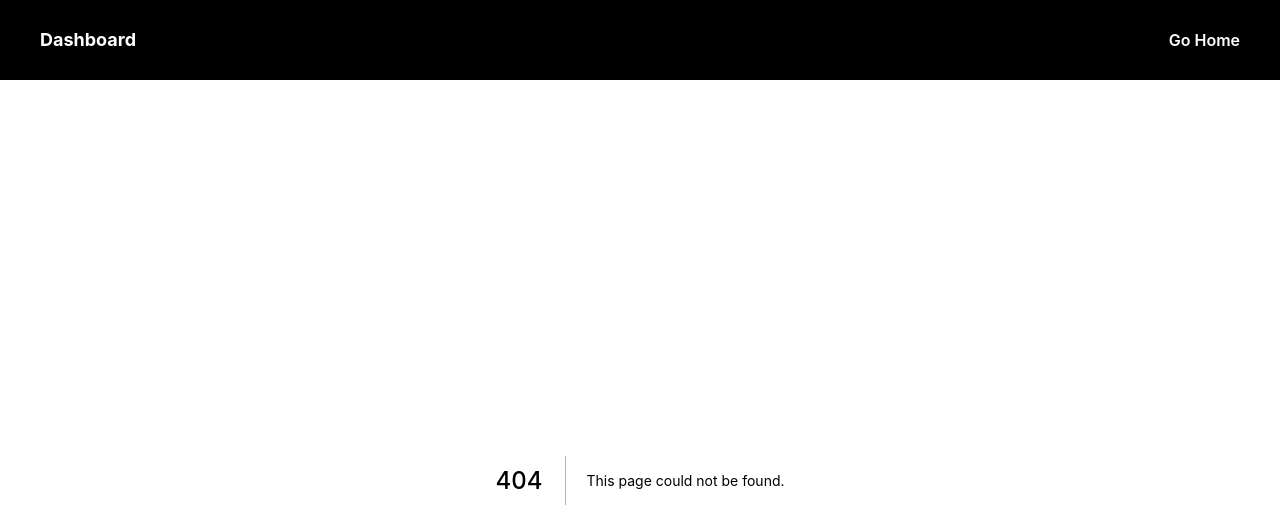
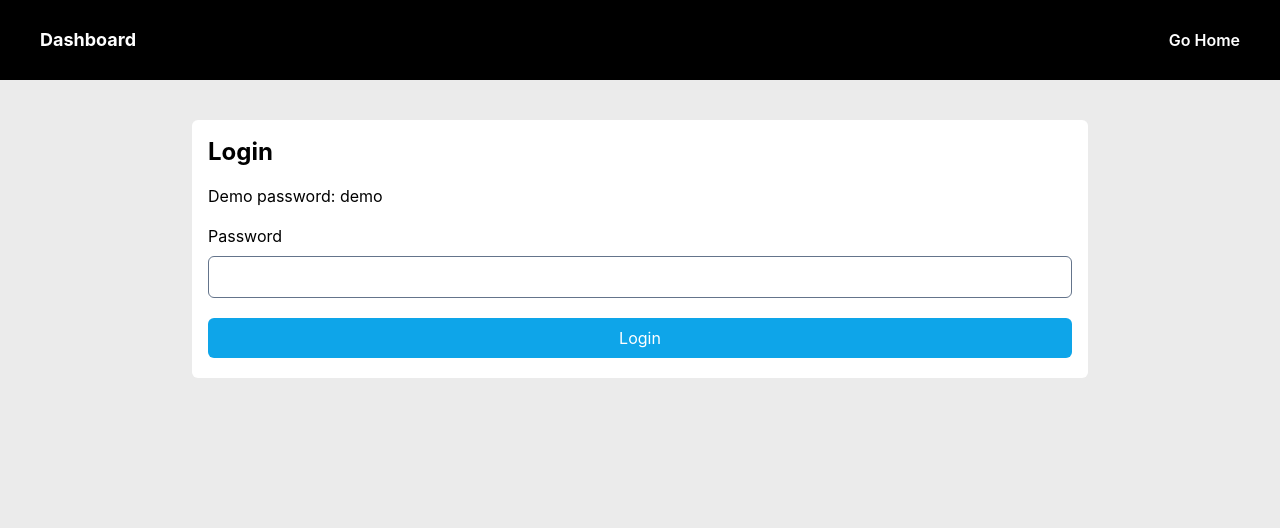
Before and after one commit to janimaenpaa/atkins-jobboard, a Next.js app: page /admin/login in a window 1280 px wide. Before the commit this address had no page. Shown: the top 528 px of the page. Built offline with nearby package versions, Linux system fonts and the light colour scheme.

Commit message:
Add Login page for Admin

```diff
--- /dev/null
+++ b/pages/admin/login.tsx
@@ -0,0 +1,57 @@
+import { useRouter } from "next/router";
+import { useForm } from "react-hook-form";
+import Button from "../../components/Button";
+import Card from "../../components/Card";
+import Container from "../../components/Container";
+import Input from "../../components/Input";
+
+type FormProps = {
+  password: string;
+};
+
+const Login = () => {
+  const router = useRouter();
+  const {
+    register,
+    handleSubmit,
+    formState: { errors },
+  } = useForm<FormProps>();
+
+  const onSubmit = handleSubmit(async (data) => {
+    const response = await fetch(`/api/login`, {
+      method: "POST",
+      headers: {
+        "Content-Type": "application/json",
+      },
+      body: JSON.stringify(data),
+    });
+
+    if (response.ok) {
+      router.push("/admin");
+    } else {
+      console.log(response.json());
+    }
+  });
+
+  return (
+    <Container>
+      <Card>
+        <h2 className="text-2xl font-bold mb-4">Login</h2>
+        <p className="mb-4">Demo password: demo</p>
+        <form onSubmit={onSubmit}>
+          <Input
+            label="Password"
+            type="password"
+            register={{ ...register("password", { required: true }) }}
+            error={errors?.password}
+          />
+          <Button type="submit" fullWidth>
+            Login
+          </Button>
+        </form>
+      </Card>
+    </Container>
+  );
+};
+
+export default Login;
```
